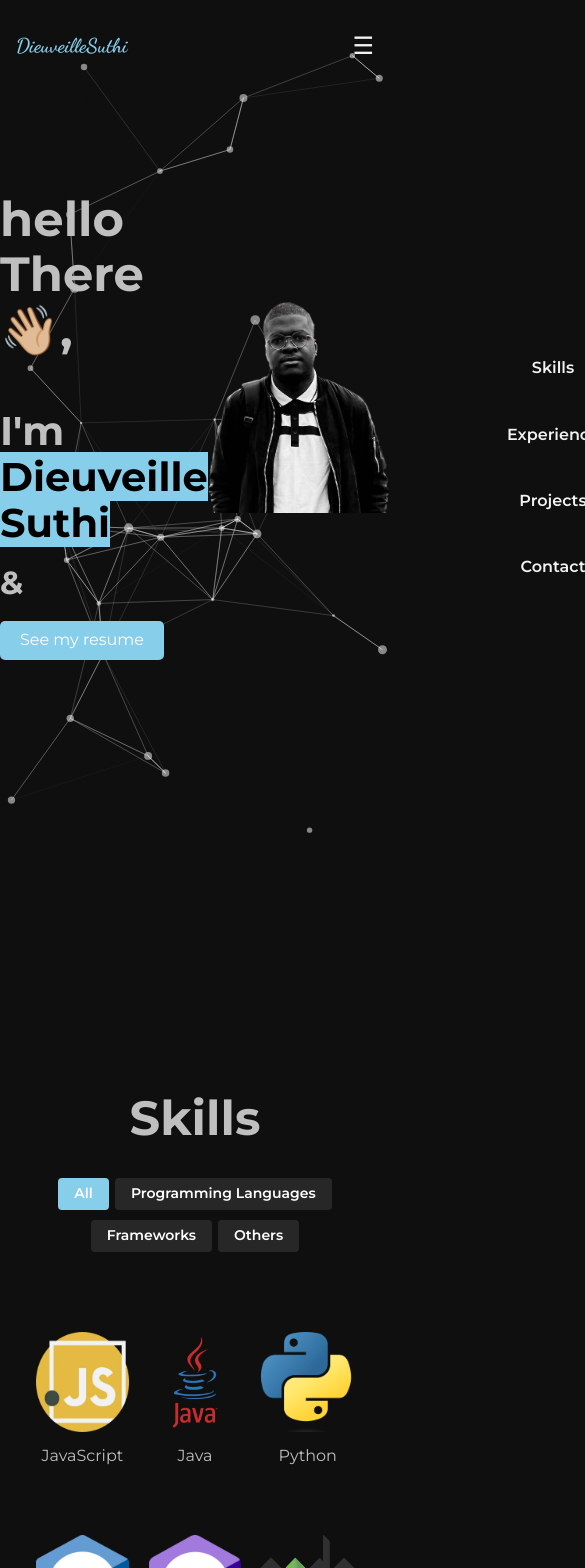
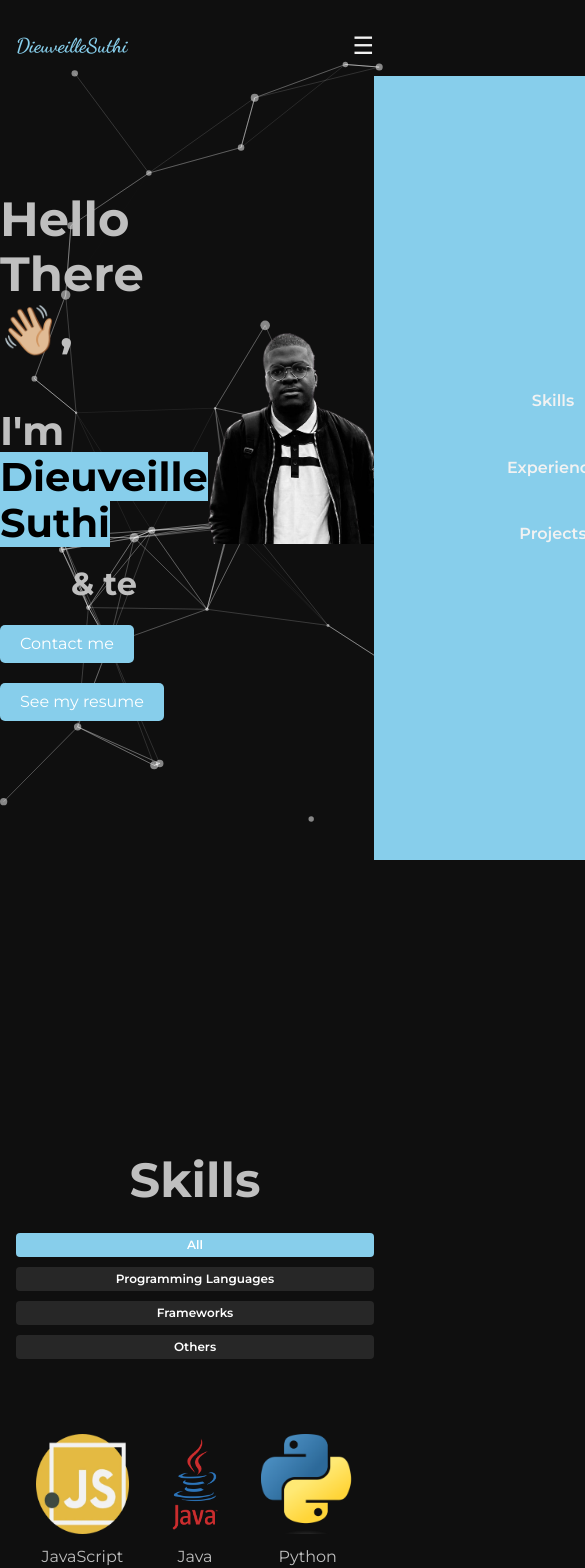
Before and after one commit to DieuveilleSuthi/PortfolioApp, a React (Create React App) app in the folder frontend/: page / in a window 390 px wide. Shown: the top 1568 px of the page, 585 px wide, since content can reach past the window. Built offline with nearby package versions, Linux system fonts and the light colour scheme.

Commit message:
portfolio done

```diff
--- a/frontend/src/App.js
+++ b/frontend/src/App.js
@@ -8,7 +8,6 @@ import Home from "./pages/home/home";
 import Skills from "./pages/skills/skills";
 import Experience from "./pages/experience/experience";
 import Projects from "./pages/projects/projects";
-import Contact from "./pages/contact/contact";
 import Footer from "./components/footer/footer";
 
 
@@ -87,9 +86,6 @@ const App = () => {
         <section id="projects" style={{ marginTop: "var(--header-height)" }}>
           <Projects />
         </section>
-        <section id="contact" style={{ marginTop: "var(--header-height)" }}>
-          <Contact />
-        </section>
       </main>
 
       <Footer />
--- a/frontend/src/components/footer/footer.css
+++ b/frontend/src/components/footer/footer.css
@@ -97,6 +97,10 @@
     .ft-3 {
       margin-left: 10px;
     }
+
+    .cv-button {
+      margin-right: 20px;
+    }
   }
 
   a {
--- a/frontend/src/components/footer/footer.js
+++ b/frontend/src/components/footer/footer.js
@@ -33,9 +33,6 @@ const Footer = () => {
                                 <li className="nav-item">
                                     <a className="nav-link" href="#projects">Projects</a>
                                 </li>
-                                <li className="nav-item">
-                                    <a className="nav-link" href="#contact">Contact</a>
-                                </li>
                             </ul>
                             <div className="cv-button-container">
                                 <a href="/CV_V1_Alternance.pdf" target="_blank" rel="noopener noreferrer" className="cv-button">
--- a/frontend/src/components/navbar/navbar.css
+++ b/frontend/src/components/navbar/navbar.css
@@ -51,7 +51,6 @@
     color: skyblue;
   }
 
-  /* Media query for small screens */
   @media (max-width: 768px) {
     .nav__list-container {
       position: absolute;
@@ -65,6 +64,7 @@
       flex-direction: column;
       align-items: center;
       justify-content: center;
+      background-color: skyblue;
     }
 
     .nav__list-container.nav__list--open {
@@ -83,4 +83,8 @@
     .nav__toggle {
       display: block;
     }
+
+    .nav__link:hover {
+      color: black;
+    }
   }
--- a/frontend/src/components/navbar/navbar.js
+++ b/frontend/src/components/navbar/navbar.js
@@ -52,11 +52,6 @@ const Navbar = () => {
                 Projects
               </a>
             </li>
-            <li className="nav__item">
-              <a href="#contact" className="nav__link" onClick={handleLinkClick}>
-                Contact
-              </a>
-            </li>
           </ul>
         </div>
 
--- a/frontend/src/pages/experience/experience.css
+++ b/frontend/src/pages/experience/experience.css
@@ -13,7 +13,7 @@
     display: flex;
     align-items: flex-start;
     margin-bottom: 20px;
-    position: relative; /* Pour positionner la ligne */
+    position: relative;
 }
 
 .company {
@@ -25,7 +25,7 @@
 }
 
 .periodAndLocation {
-    color: skyblue
+    color: skyblue;
 }
 
 .separator {
@@ -47,7 +47,7 @@
 }
 
 .line {
-    height: 5000%;
+    height: 5500%;
     width: 2px;
     background-color: #ccc;
     position: absolute;
@@ -101,3 +101,63 @@
     transition: all 0.3s ease-in-out;
     border-radius: 4px;
 }
+
+@media (max-width: 768px) {
+    .experience {
+        flex-direction: column;
+        align-items: flex-start;
+    }
+
+    .company {
+        text-align: left;
+        padding-right: 0;
+        padding-bottom: 10px;
+    }
+
+    .separator {
+        flex-direction: row;
+        justify-content: flex-start;
+    }
+
+    .circle {
+        width: 0;
+        height: 0;
+    }
+
+    .line {
+        height: 0%;
+    }
+
+    .details {
+        padding-left: 0;
+        padding-top: 10px;
+    }
+}
+
+@media (max-width: 480px) {
+    .experienceContainer {
+        padding: 10px;
+    }
+
+    .buttonsContainer1 {
+        flex-direction: column;
+    }
+
+    .btn1 {
+        width: 100%;
+        margin: 5px 0;
+    }
+
+    .company h2 {
+        font-size: 18px;
+    }
+
+    .details h3 {
+        font-size: 16px;
+    }
+
+    .details p,
+    .details ul {
+        font-size: 14px;
+    }
+}
--- a/frontend/src/pages/home/home.css
+++ b/frontend/src/pages/home/home.css
@@ -10,6 +10,14 @@
     color: black;
 
 }
+
+.typing-text-container {
+    height: 2.5em;
+    display: flex;
+    align-items: center;
+    justify-content: center;
+}
+
 
 img {
     width: 100%;
--- a/frontend/src/pages/home/home.js
+++ b/frontend/src/pages/home/home.js
@@ -46,12 +46,17 @@ const Home = () => {
     return (
         <div className="flexC">
             <div>
-                <h1>hello There👋🏼,</h1><br/>
+                <h1>Hello There👋🏼,</h1><br/>
                 <h2>I'm <span className="name">Dieuveille Suthi</span></h2><br/>
-                <div>
+                <div className="typing-text-container">
                     <h3>
                         <TypingText texts={["a Fullstack developer", "& tech lover"]} speed={100} />
                     </h3>
+                </div>
+                <div className="cv-button-container">
+                    <a href="mailto:mdieuveillesuthi@gmail.com" target="_blank" rel="noopener noreferrer" className="cv-button">
+                        Contact me
+                    </a>
                 </div>
                 <div className="cv-button-container">
                     <a href="/CV_V1_Alternance.pdf" target="_blank" rel="noopener noreferrer" className="cv-button">
--- a/frontend/src/pages/projects/projects.css
+++ b/frontend/src/pages/projects/projects.css
@@ -1,6 +1,7 @@
 .title {
     text-align: center;
 }
+
 .buttonsContainer {
     display: flex;
     text-align: center;
@@ -42,23 +43,59 @@
 
 .projectItem {
     text-align: center;
-
     background: rgba(255, 255, 255, 0.1);
     border-radius: 4px;
     margin-top: 50px;
+    padding: 10px;
 }
 
 .projectImage {
     width: 100%;
     height: 200px;
-
+    object-fit: cover;
 }
 
 .projectTitle {
     font-size: 25px;
-    color: skyblue
+    color: skyblue;
 }
 
 .projectDescription {
     font-size: 15px;
 }
+
+@media (max-width: 768px) {
+    .projectsList {
+        grid-template-columns: 1fr;
+        padding: 0 10px;
+    }
+
+    .btn {
+        font-size: 12px;
+        padding: 6px 12px;
+    }
+}
+
+@media (max-width: 480px) {
+    .buttonsContainer {
+        flex-direction: column;
+        margin-top: 1em;
+    }
+
+    .btn {
+        width: 100%;
+        margin: 5px 0;
+    }
+
+    .projectItem {
+        margin-top: 30px;
+    }
+
+    .projectTitle {
+        font-size: 20px;
+    }
+
+    .projectDescription {
+        font-size: 13px;
+    }
+}
```
